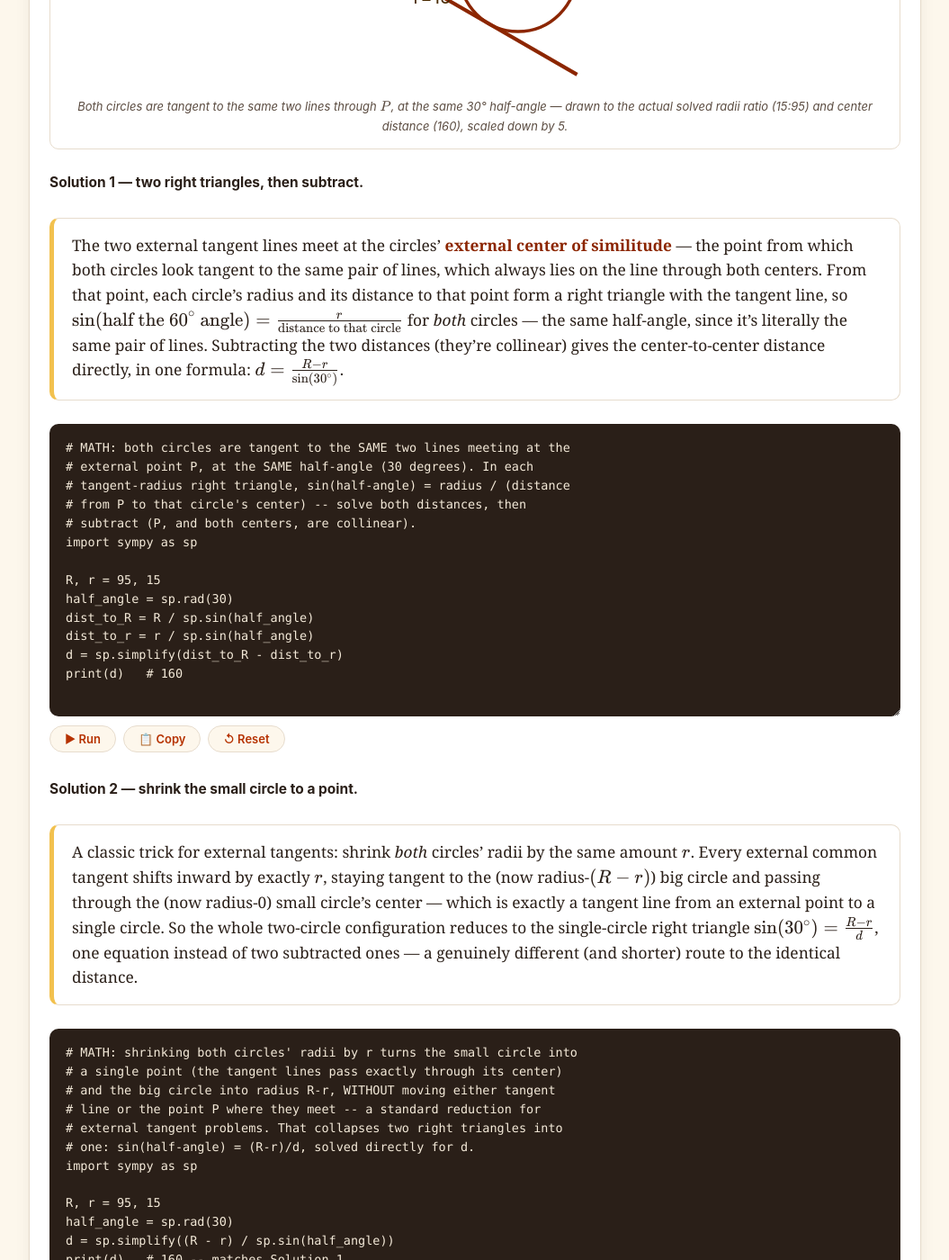
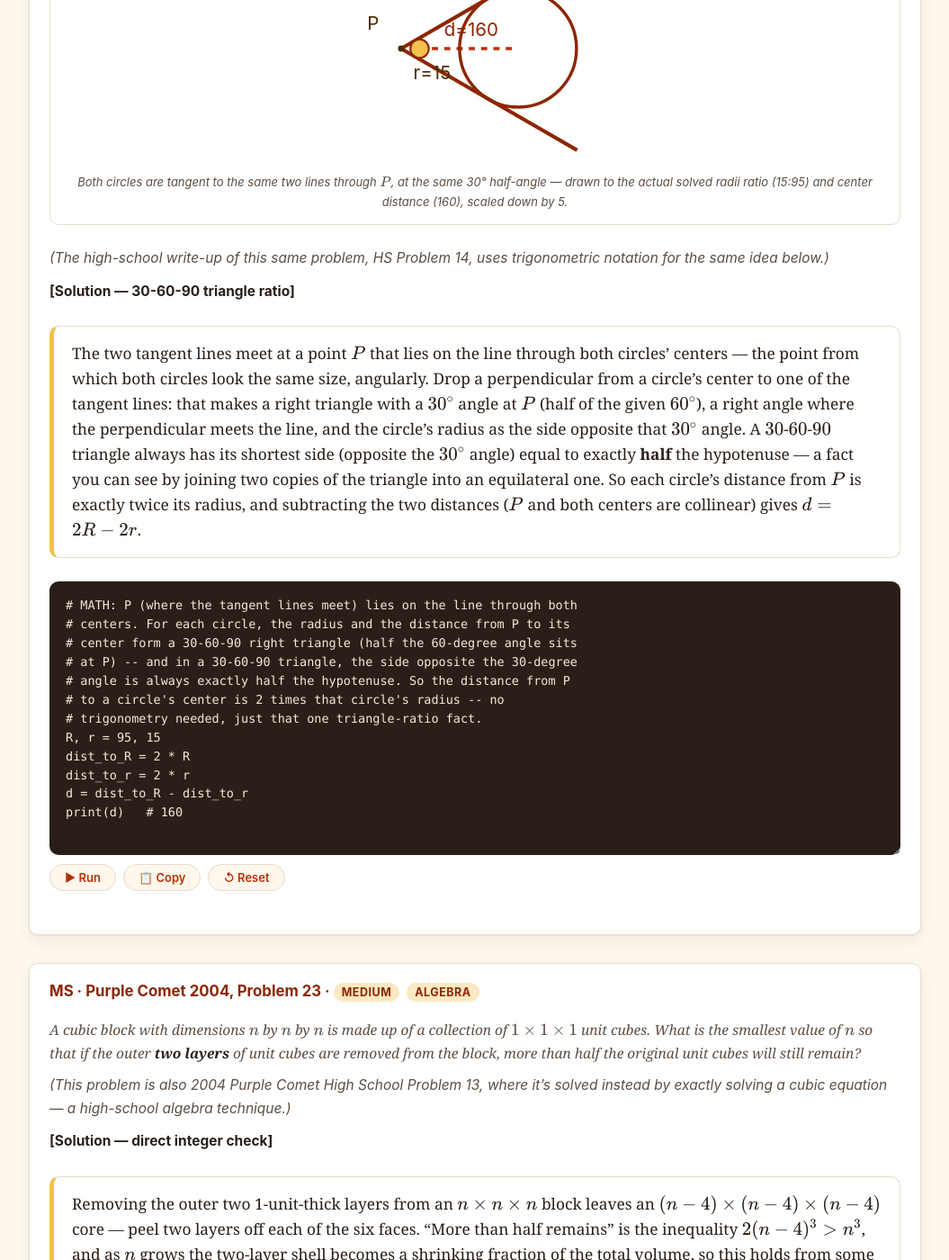
Before and after one commit to nghia71/nghia71.github.io, a Jekyll site: the page built from lesson-1.html, in a window 1280 px wide and 1400 px high, scrolled down 26272 px. Shown: the whole window at 90% size, without its empty margins (112-1167 px from the left). Built offline with Jekyll 4.4.1, drawn with Linux system fonts in a browser that asks for light colours; some of the changed text lies outside the part shown.

Commit message:
Restore HS13/HS14 with HS-only solutions, rework MS22/MS23/HS19/HS20 diagrams and text
- Restore HS Problem 13 (cube-root solving) and HS Problem 14 (trig
  30-60-90 solutions) as standalone cards, each carrying only the
  genuinely high-school-level solution, per the refined MS/HS split
  rule: if a shared problem's only known solutions are MS-level, drop
  the HS card entirely; if some solution needs HS technique, keep MS
  with its own elementary solution and give HS a card with only the
  HS-level solution(s), cross-referenced both ways.
- Trim MS Problem 22 down to a single non-trig 30-60-90 ratio solution
  (drop the sin()-based solution, now living in HS14 instead).
- Trim MS Problem 23 back to its elementary consecutive-integer-check
  solution (drop the cube-root solution, now living in HS13 instead).
- Fix HS Problem 19's probability-tree diagram: wider viewBox,
  centered text, larger fonts, shorter non-overlapping labels.
- Fix HS Problem 20's pole/anchor diagram: separate the "base of
  pole" and "R" labels from each other and from the centroid dot.
- Update the intro banner and problem count to match the current
  25 MS + 18 HS = 43 problem total and explain the split rule.

```diff
--- a/lesson-1.html
+++ b/lesson-1.html
@@ -359,12 +359,12 @@
 <p><em>Purple Comet 2004, worked in full &mdash; Middle School and High School &mdash; math, code, and (where it helps) a diagram, for every problem in the archive.</em></p>
 
 <div class="note">
-All 50 Purple Comet 2004 problems are worked below: 25 under Middle School and 16 more under High School that don&rsquo;t already appear in the Middle School set (a problem shared between the two tracks is written up only once, under Middle School, with a note where it also appears on the High School contest), several with two or more independent solutions. This is a standing lesson, not a one-time page &mdash; alternate solutions and refinements are added as they clear review. Come back for more.
+All 50 Purple Comet 2004 problems are worked below: all 25 Middle School problems, plus 18 High School problems. Nine problems are shared word-for-word between the two contests; for those, each track only gets the write-up it needs &mdash; if every known solution is Middle-School-level, the problem is written up once, under Middle School, with a note that it also appeared on the High School contest; if the cleanest solution genuinely needs high-school technique (trigonometric notation, solving a cubic exactly, and the like), Middle School keeps its own elementary solution and High School gets a separate card with only that higher-level solution, cross-referenced in both directions. Several problems carry two or more independent solutions. This is a standing lesson, not a one-time page &mdash; alternate solutions and refinements are added as they clear review. Come back for more.
 </div>
 
 <h2>What Lesson 1 is for</h2>
 <p>Every problem below is solved with real math first &mdash; an identity, a similarity ratio, a theorem, a provably complete search &mdash; and a short Python program second, so the code is doing something a calculator can&rsquo;t: expressing that math directly, not guessing numbers until one works. This is exactly the standard your own contest submissions are held to. Read a few of these closely before your first coding contest.</p>
-<p>This page collects 47 problems at once, so it moves through more named techniques than any single week of class will. If a term or trick in a note is new to you, that&rsquo;s expected &mdash; don&rsquo;t worry about mastering it here; it will get its own proper treatment in a later chapter. Treat Lesson 1 as a preview of where the toolbox is headed, not a checklist of things you should already know.</p>
+<p>This page collects 43 problems at once, so it moves through more named techniques than any single week of class will. If a term or trick in a note is new to you, that&rsquo;s expected &mdash; don&rsquo;t worry about mastering it here; it will get its own proper treatment in a later chapter. Treat Lesson 1 as a preview of where the toolbox is headed, not a checklist of things you should already know.</p>
 
 <div class="requirements">
 <h2 id="what-s-required-and-acceptable-for-a-contest-submission">What&rsquo;s required and acceptable for a contest submission</h2>
@@ -1095,38 +1095,22 @@
 </svg>
 <figcaption>Both circles are tangent to the <em>same</em> two lines through \(P\), at the same 30&deg; half-angle &mdash; drawn to the actual solved radii ratio (15:95) and center distance (160), scaled down by 5.</figcaption>
 </figure>
-
-<p><strong>Solution 1 &mdash; two right triangles, then subtract.</strong></p>
-<div class="note math">The two external tangent lines meet at the circles&rsquo; <strong>external center of similitude</strong> &mdash; the point from which both circles look tangent to the same pair of lines, which always lies on the line through both centers. From that point, each circle&rsquo;s radius and its distance to that point form a right triangle with the tangent line, so \(\sin(\text{half the 60}^\circ\text{ angle}) = \frac{r}{\text{distance to that circle}}\) for <em>both</em> circles &mdash; the same half-angle, since it&rsquo;s literally the same pair of lines. Subtracting the two distances (they&rsquo;re collinear) gives the center-to-center distance directly, in one formula: \(d=\frac{R-r}{\sin(30^\circ)}\).</div>
-<pre><code># MATH: both circles are tangent to the SAME two lines meeting at the
-# external point P, at the SAME half-angle (30 degrees). In each
-# tangent-radius right triangle, sin(half-angle) = radius / (distance
-# from P to that circle&#x27;s center) -- solve both distances, then
-# subtract (P, and both centers, are collinear).
-import sympy as sp
-
+<p><em>(The high-school write-up of this same problem, HS Problem 14, uses trigonometric notation for the same idea below.)</em></p>
+
+<p><strong>[Solution &mdash; 30-60-90 triangle ratio]</strong></p>
+<div class="note math">The two tangent lines meet at a point \(P\) that lies on the line through both circles&rsquo; centers &mdash; the point from which both circles look the same size, angularly. Drop a perpendicular from a circle&rsquo;s center to one of the tangent lines: that makes a right triangle with a \(30^\circ\) angle at \(P\) (half of the given \(60^\circ\)), a right angle where the perpendicular meets the line, and the circle&rsquo;s radius as the side opposite that \(30^\circ\) angle. A \(30\)-\(60\)-\(90\) triangle always has its shortest side (opposite the \(30^\circ\) angle) equal to exactly <strong>half</strong> the hypotenuse &mdash; a fact you can see by joining two copies of the triangle into an equilateral one. So each circle&rsquo;s distance from \(P\) is exactly twice its radius, and subtracting the two distances (\(P\) and both centers are collinear) gives \(d=2R-2r\).</div>
+<pre><code># MATH: P (where the tangent lines meet) lies on the line through both
+# centers. For each circle, the radius and the distance from P to its
+# center form a 30-60-90 right triangle (half the 60-degree angle sits
+# at P) -- and in a 30-60-90 triangle, the side opposite the 30-degree
+# angle is always exactly half the hypotenuse. So the distance from P
+# to a circle&#x27;s center is 2 times that circle&#x27;s radius -- no
+# trigonometry needed, just that one triangle-ratio fact.
 R, r = 95, 15
-half_angle = sp.rad(30)
-dist_to_R = R / sp.sin(half_angle)
-dist_to_r = r / sp.sin(half_angle)
-d = sp.simplify(dist_to_R - dist_to_r)
+dist_to_R = 2 * R
+dist_to_r = 2 * r
+d = dist_to_R - dist_to_r
 print(d)   # 160
-</code></pre>
-
-<p><strong>Solution 2 &mdash; shrink the small circle to a point.</strong></p>
-<div class="note math">A classic trick for external tangents: shrink <em>both</em> circles&rsquo; radii by the same amount \(r\). Every external common tangent shifts inward by exactly \(r\), staying tangent to the (now radius-\((R-r)\)) big circle and passing through the (now radius-0) small circle&rsquo;s center &mdash; which is exactly a tangent line from an external point to a single circle. So the whole two-circle configuration reduces to the single-circle right triangle \(\sin(30^\circ)=\frac{R-r}{d}\), one equation instead of two subtracted ones &mdash; a genuinely different (and shorter) route to the identical distance.</div>
-<pre><code># MATH: shrinking both circles&#x27; radii by r turns the small circle into
-# a single point (the tangent lines pass exactly through its center)
-# and the big circle into radius R-r, WITHOUT moving either tangent
-# line or the point P where they meet -- a standard reduction for
-# external tangent problems. That collapses two right triangles into
-# one: sin(half-angle) = (R-r)/d, solved directly for d.
-import sympy as sp
-
-R, r = 95, 15
-half_angle = sp.rad(30)
-d = sp.simplify((R - r) / sp.sin(half_angle))
-print(d)   # 160 -- matches Solution 1
 </code></pre>
 </div>
 
@@ -1134,9 +1118,9 @@
 <div class="card example">
 <h3 id="ms-problem-23">MS &middot; Purple Comet 2004, Problem 23 &middot; <span class="tag">Medium</span> <span class="tag">Algebra</span></h3>
 <p class="problem">A cubic block with dimensions \(n\) by \(n\) by \(n\) is made up of a collection of \(1\times1\times1\) unit cubes. What is the smallest value of \(n\) so that if the outer <strong>two layers</strong> of unit cubes are removed from the block, more than half the original unit cubes will still remain?</p>
-<p><em>(This problem is also 2004 Purple Comet High School Problem 13 &mdash; identical text, identical answer.)</em></p>
-
-<p><strong>Solution 1 &mdash; check consecutive integers. [Solution 1 &mdash; direct integer check]</strong></p>
+<p><em>(This problem is also 2004 Purple Comet High School Problem 13, where it&rsquo;s solved instead by exactly solving a cubic equation &mdash; a high-school algebra technique.)</em></p>
+
+<p><strong>[Solution &mdash; direct integer check]</strong></p>
 <div class="note math">Removing the outer two 1-unit-thick layers from an \(n\times n\times n\) block leaves an \((n-4)\times(n-4)\times(n-4)\) core &mdash; peel two layers off each of the six faces. &ldquo;More than half remains&rdquo; is the inequality \(2(n-4)^3 &gt; n^3\), and as \(n\) grows the two-layer shell becomes a shrinking fraction of the total volume, so this holds from some smallest \(n\) onward &mdash; exactly the kind of threshold a solved inequality (checked against consecutive integers) finds directly.</div>
 <pre><code># MATH: peeling the outer TWO 1-unit-thick layers off an n x n x n
 # block leaves an (n-4)^3 core. &quot;More than half remains&quot; is the
@@ -1153,24 +1137,6 @@
     candidate += 1
 print(candidate)   # 20
 print((candidate - 4)**3 * 2, &#x27;>&#x27;, candidate**3)   # 8192 > 8000
-</code></pre>
-
-<p><strong>Solution 2 &mdash; solve the real boundary, then round up. [Official]</strong></p>
-<div class="note math">Rather than testing integers one at a time, solve the continuous equation \(2(n-4)^3=n^3\) for its real root directly: dividing through gives \(\left(\frac{n}{n-4}\right)^3=2\), so \(\frac{n}{n-4}=\sqrt[3]2\), which rearranges to a closed form for \(n\). Since \(2(n-4)^3-n^3\) is increasing once \(n\) is past that root, the smallest <em>integer</em> satisfying the inequality is exactly the ceiling of that real root &mdash; a direct algebraic answer instead of a scan.</div>
-<pre><code># MATH: solve the boundary equation 2(n-4)^3 = n^3 for its real root
-# directly (dividing both sides by (n-4)^3 gives (n/(n-4))^3 = 2, i.e.
-# n/(n-4) = cbrt(2), solved for n in closed form) -- then the smallest
-# INTEGER n satisfying the strict inequality is the ceiling of that
-# real root, since the cubic difference is increasing past the root.
-import sympy as sp
-import math
-
-n = sp.symbols(&#x27;n&#x27;, real=True)
-all_roots = sp.solve(sp.Eq(2*(n - 4)**3, n**3), n)   # cubic: up to 3 roots
-real_root = [r for r in all_roots if r.is_real][0]   # exactly one is real
-print(sp.N(real_root))          # 19.389... (not an integer)
-answer = math.ceil(float(real_root))
-print(answer)                   # 20
 </code></pre>
 </div>
 
@@ -1491,6 +1457,71 @@
 
 
 <div class="card example">
+<h3 id="hs-problem-13">HS &middot; Purple Comet 2004, Problem 13 &middot; <span class="tag">Medium</span> <span class="tag">Algebra</span></h3>
+<p class="problem">A cubic block with dimensions \(n\) by \(n\) by \(n\) is made up of a collection of \(1\times1\times1\) unit cubes. What is the smallest value of \(n\) so that if the outer two layers of unit cubes are removed from the block, more than half the original unit cubes will still remain?</p>
+<p><em>(This problem is also 2004 Purple Comet Middle School Problem 23, where it&rsquo;s solved by directly checking consecutive integers &mdash; the elementary version of this same problem. The solution here uses a high-school algebra technique instead: solving a cubic equation exactly.)</em></p>
+
+<p><strong>[Official]</strong></p>
+<div class="note math">Removing the outer two 1-unit-thick layers from an \(n\times n\times n\) block leaves an \((n-4)\times(n-4)\times(n-4)\) core, so &ldquo;more than half remains&rdquo; is the inequality \(2(n-4)^3&gt;n^3\). Instead of testing integers one at a time, solve the continuous equation \(2(n-4)^3=n^3\) for its real root directly: dividing through gives \(\left(\frac{n}{n-4}\right)^3=2\), so \(\frac{n}{n-4}=\sqrt[3]2\), which rearranges to a closed form for \(n\). Since \(2(n-4)^3-n^3\) is increasing once \(n\) is past that root, the smallest <em>integer</em> satisfying the inequality is exactly the ceiling of that real root &mdash; a direct algebraic answer instead of a scan, and the kind of exact-root technique a high-school algebra course, but not yet a middle-school one, would use.</div>
+<pre><code># MATH: solve the boundary equation 2(n-4)^3 = n^3 for its real root
+# directly (dividing both sides by (n-4)^3 gives (n/(n-4))^3 = 2, i.e.
+# n/(n-4) = cbrt(2), solved for n in closed form) -- then the smallest
+# INTEGER n satisfying the strict inequality is the ceiling of that
+# real root, since the cubic difference is increasing past the root.
+import sympy as sp
+import math
+
+n = sp.symbols('n', real=True)
+all_roots = sp.solve(sp.Eq(2*(n - 4)**3, n**3), n)   # cubic: up to 3 roots
+real_root = [r for r in all_roots if r.is_real][0]   # exactly one is real
+print(sp.N(real_root))          # 19.389... (not an integer)
+answer = math.ceil(float(real_root))
+print(answer)                   # 20 -- matches MS Problem 23&#x27;s integer check
+</code></pre>
+</div>
+
+
+<div class="card example">
+<h3 id="hs-problem-14">HS &middot; Purple Comet 2004, Problem 14 &middot; <span class="tag">Medium</span> <span class="tag">Geometry</span></h3>
+<p class="problem">Two circles have radii 15 and 95. If the two external tangents to the circles intersect at 60 degrees, how far apart are the centers of the circles?</p>
+<p><em>(This problem is also 2004 Purple Comet Middle School Problem 22, solved there with the plain 30-60-90 triangle ratio. The solutions here use trigonometric notation instead &mdash; the same underlying fact, written the way a high-school course would write it.)</em></p>
+
+<p><strong>Solution 1 &mdash; two right triangles, then subtract. [Official]</strong></p>
+<div class="note math">The two external tangent lines meet at the circles&rsquo; <strong>external center of similitude</strong> &mdash; the point from which both circles look tangent to the same pair of lines, which always lies on the line through both centers. From that point, each circle&rsquo;s radius and its distance to that point form a right triangle with the tangent line, so \(\sin(\text{half the 60}^\circ\text{ angle}) = \frac{r}{\text{distance to that circle}}\) for <em>both</em> circles &mdash; the same half-angle, since it&rsquo;s literally the same pair of lines. Subtracting the two distances (they&rsquo;re collinear) gives the center-to-center distance directly, in one formula: \(d=\frac{R-r}{\sin(30^\circ)}\).</div>
+<pre><code># MATH: both circles are tangent to the SAME two lines meeting at the
+# external point P, at the SAME half-angle (30 degrees). In each
+# tangent-radius right triangle, sin(half-angle) = radius / (distance
+# from P to that circle&#x27;s center) -- solve both distances, then
+# subtract (P, and both centers, are collinear).
+import sympy as sp
+
+R, r = 95, 15
+half_angle = sp.rad(30)
+dist_to_R = R / sp.sin(half_angle)
+dist_to_r = r / sp.sin(half_angle)
+d = sp.simplify(dist_to_R - dist_to_r)
+print(d)   # 160
+</code></pre>
+
+<p><strong>Solution 2 &mdash; shrink the small circle to a point.</strong></p>
+<div class="note math">A classic trick for external tangents: shrink <em>both</em> circles&rsquo; radii by the same amount \(r\). Every external common tangent shifts inward by exactly \(r\), staying tangent to the (now radius-\((R-r)\)) big circle and passing through the (now radius-0) small circle&rsquo;s center &mdash; which is exactly a tangent line from an external point to a single circle. So the whole two-circle configuration reduces to the single-circle right triangle \(\sin(30^\circ)=\frac{R-r}{d}\), one equation instead of two subtracted ones &mdash; a genuinely different (and shorter) route to the identical distance.</div>
+<pre><code># MATH: shrinking both circles&#x27; radii by r turns the small circle into
+# a single point (the tangent lines pass exactly through its center)
+# and the big circle into radius R-r, WITHOUT moving either tangent
+# line or the point P where they meet -- a standard reduction for
+# external tangent problems. That collapses two right triangles into
+# one: sin(half-angle) = (R-r)/d, solved directly for d.
+import sympy as sp
+
+R, r = 95, 15
+half_angle = sp.rad(30)
+d = sp.simplify((R - r) / sp.sin(half_angle))
+print(d)   # 160 -- matches Solution 1
+</code></pre>
+</div>
+
+
+<div class="card example">
 <h3 id="hs-problem-15">HS &middot; Purple Comet 2004, Problem 15 &middot; <span class="tag">Easy</span> <span class="tag">Algebra</span></h3>
 <p class="problem">Jerry purchased some stock for \(\$14{,}400\) at the same time that Susan purchased a bond for \(\$6{,}250\). Jerry&rsquo;s investment went up 20 percent the first year, fell 10 percent the second year, and rose another 20 percent the third year. Susan&rsquo;s investment grew at a constant rate of compound interest for three years. If both investments are worth the same after three years, what was the annual percentage increase of Susan&rsquo;s investment?</p>
 <div class="note math">Each year&rsquo;s percentage change is a multiplier, and consecutive multipliers just multiply &mdash; Jerry&rsquo;s three years compound to \(14{,}400\times1.2\times0.9\times1.2\) directly, no year-by-year recomputation of a running balance needed. Susan&rsquo;s constant rate \(r\) satisfies \(6{,}250(1+r)^3=\) that same final value, so \(r\) is simply a cube root away once Jerry&rsquo;s side is computed exactly.</div>
@@ -1656,22 +1687,22 @@
 <h3 id="hs-problem-19">HS &middot; Purple Comet 2004, Problem 19 &middot; <span class="tag">Hard</span> <span class="tag">Combinatorics</span></h3>
 <p class="problem">There are three bags. One bag contains three green candies and one red candy. One bag contains two green candies and two red candies. One bag contains one green candy and three red candies. A child randomly selects one of the bags, randomly chooses a first candy from that bag, and eats the candy. If the first candy had been green, the child randomly chooses one of the other two bags and randomly selects a second candy from that bag. If the first candy had been red, the child randomly selects a second candy from the same bag as the first candy. If the probability that the second candy is green is \(\dfrac{m}{n}\) in lowest terms, find \(m+n\).</p>
 <figure class="diagram">
-<svg viewBox="0 0 400 210" xmlns="http://www.w3.org/2000/svg">
-  <line x1="200" y1="15" x2="60" y2="60" stroke="#8c2600" stroke-width="1"/>
-  <line x1="200" y1="15" x2="200" y2="60" stroke="#8c2600" stroke-width="1"/>
-  <line x1="200" y1="15" x2="340" y2="60" stroke="#8c2600" stroke-width="1"/>
-  <text x="180" y="10" font-size="12" fill="#4a2b00">child picks a bag</text>
-  <text x="30" y="75" font-size="12" fill="#4a2b00">Bag 1 (3G,1R)</text>
-  <text x="170" y="75" font-size="12" fill="#4a2b00">Bag 2 (2G,2R)</text>
-  <text x="305" y="75" font-size="12" fill="#4a2b00">Bag 3 (1G,3R)</text>
-  <line x1="60" y1="80" x2="30" y2="130" stroke="#b63200" stroke-width="1" stroke-dasharray="4,3"/>
-  <line x1="60" y1="80" x2="90" y2="130" stroke="#b63200" stroke-width="1" stroke-dasharray="4,3"/>
-  <text x="14" y="145" font-size="11" fill="#4a2b00">1st: G (3/4)</text>
-  <text x="72" y="145" font-size="11" fill="#4a2b00">1st: R (1/4)</text>
-  <text x="10" y="165" font-size="10.5" fill="#8c2600">2nd draw: OTHER bag</text>
-  <text x="65" y="165" font-size="10.5" fill="#8c2600">2nd draw: SAME bag</text>
-  <text x="14" y="185" font-size="10.5" fill="#8c2600">(fresh, unaffected)</text>
-  <text x="65" y="185" font-size="10.5" fill="#8c2600">(one candy removed)</text>
+<svg viewBox="0 0 420 195" xmlns="http://www.w3.org/2000/svg">
+  <line x1="215" y1="16" x2="75" y2="56" stroke="#8c2600" stroke-width="1"/>
+  <line x1="215" y1="16" x2="215" y2="56" stroke="#8c2600" stroke-width="1"/>
+  <line x1="215" y1="16" x2="355" y2="56" stroke="#8c2600" stroke-width="1"/>
+  <text x="215" y="11" font-size="13" text-anchor="middle" fill="#4a2b00">child picks a bag</text>
+  <text x="75" y="70" font-size="13" text-anchor="middle" fill="#4a2b00">Bag 1 (3G,1R)</text>
+  <text x="215" y="70" font-size="13" text-anchor="middle" fill="#4a2b00">Bag 2 (2G,2R)</text>
+  <text x="355" y="70" font-size="13" text-anchor="middle" fill="#4a2b00">Bag 3 (1G,3R)</text>
+  <line x1="75" y1="76" x2="20" y2="122" stroke="#b63200" stroke-width="1" stroke-dasharray="4,3"/>
+  <line x1="75" y1="76" x2="130" y2="122" stroke="#b63200" stroke-width="1" stroke-dasharray="4,3"/>
+  <text x="20" y="138" font-size="12" text-anchor="middle" fill="#4a2b00">1st: G (3/4)</text>
+  <text x="130" y="138" font-size="12" text-anchor="middle" fill="#4a2b00">1st: R (1/4)</text>
+  <text x="20" y="156" font-size="11" text-anchor="middle" fill="#8c2600">2nd: other bag</text>
+  <text x="130" y="156" font-size="11" text-anchor="middle" fill="#8c2600">2nd: same bag</text>
+  <text x="20" y="172" font-size="11" text-anchor="middle" fill="#8c2600">(fresh)</text>
+  <text x="130" y="172" font-size="11" text-anchor="middle" fill="#8c2600">(1 removed)</text>
 </svg>
 <figcaption>The branching structure for just Bag 1 &mdash; Bags 2 and 3 branch the same way, with their own G/R odds. The rule that decides whether the second draw comes from a fresh bag or a depleted one is exactly what the code enumerates in full below.</figcaption>
 </figure>
@@ -1720,9 +1751,9 @@
   <circle cx="0" cy="-50" r="3" fill="#f2c14e" stroke="#8c2600" stroke-width="0.8"/>
   <circle cx="-43.3" cy="25" r="3" fill="#f2c14e" stroke="#8c2600" stroke-width="0.8"/>
   <circle cx="43.3" cy="25" r="3" fill="#f2c14e" stroke="#8c2600" stroke-width="0.8"/>
-  <text x="4" y="4" font-size="7" fill="#4a2b00">base of pole</text>
+  <text x="0" y="21" font-size="7" text-anchor="middle" fill="#4a2b00">base of pole</text>
   <text x="6" y="-52" font-size="7" fill="#4a2b00">anchor</text>
-  <text x="10" y="12" font-size="6.5" fill="#8c2600">R</text>
+  <text x="9" y="-23" font-size="7" fill="#8c2600">R</text>
 </svg>
 <figcaption>Bird&rsquo;s-eye view: the pole&rsquo;s base is the center, and every anchor sits on the same circle of radius \(R=\sqrt{490^2-70^2}\) (each wire+pole+ground forms an identical right triangle). Equally spaced means the three anchors form an equilateral triangle inscribed in that circle.</figcaption>
 </figure>
```
